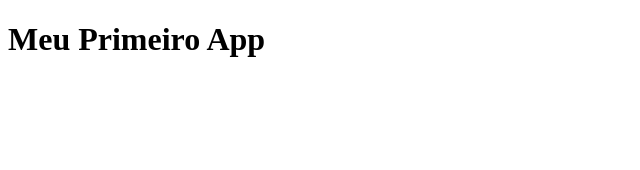
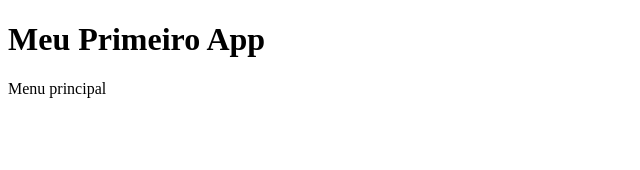
Before and after one commit to AndersonJardim/App_React_TypeScript_Hooks, a React (Create React App) app: page / in a window 1280 px wide. Shown: the top 170 px of the page, without its empty margins (0-640 px from the left). Built offline with nearby package versions, Linux system fonts and the light colour scheme.

Commit message:
### Passo 3: Adicionado Navbar 3) Criei: components/Navbar.tsx

```diff
--- a/src/components/App.tsx
+++ b/src/components/App.tsx
@@ -1,9 +1,11 @@
 import React from 'react';
+import Navbar from './Navbar';
 
 const App = () => {
     return (
         <div>
             <h1>Meu Primeiro App</h1>
+            <Navbar></Navbar>
         </div>
     );
 }
--- /dev/null
+++ b/src/components/Navbar.tsx
@@ -0,0 +1,9 @@
+import React from "react";
+
+const Navbar = () => {
+    return (
+        <div>Menu principal</div>
+    )
+}
+
+export default Navbar;
```
Also changed, not shown: 1 other file (tests, documents, lock files or other folders).
